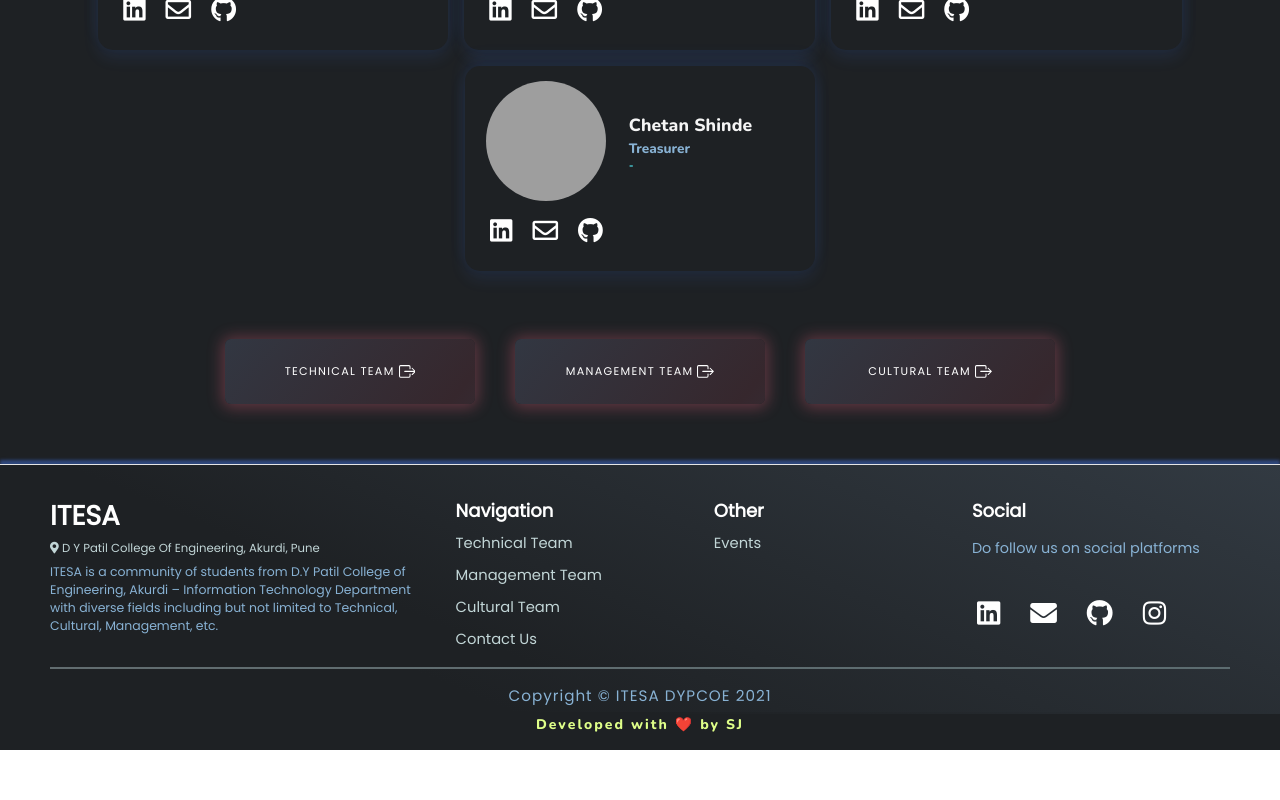
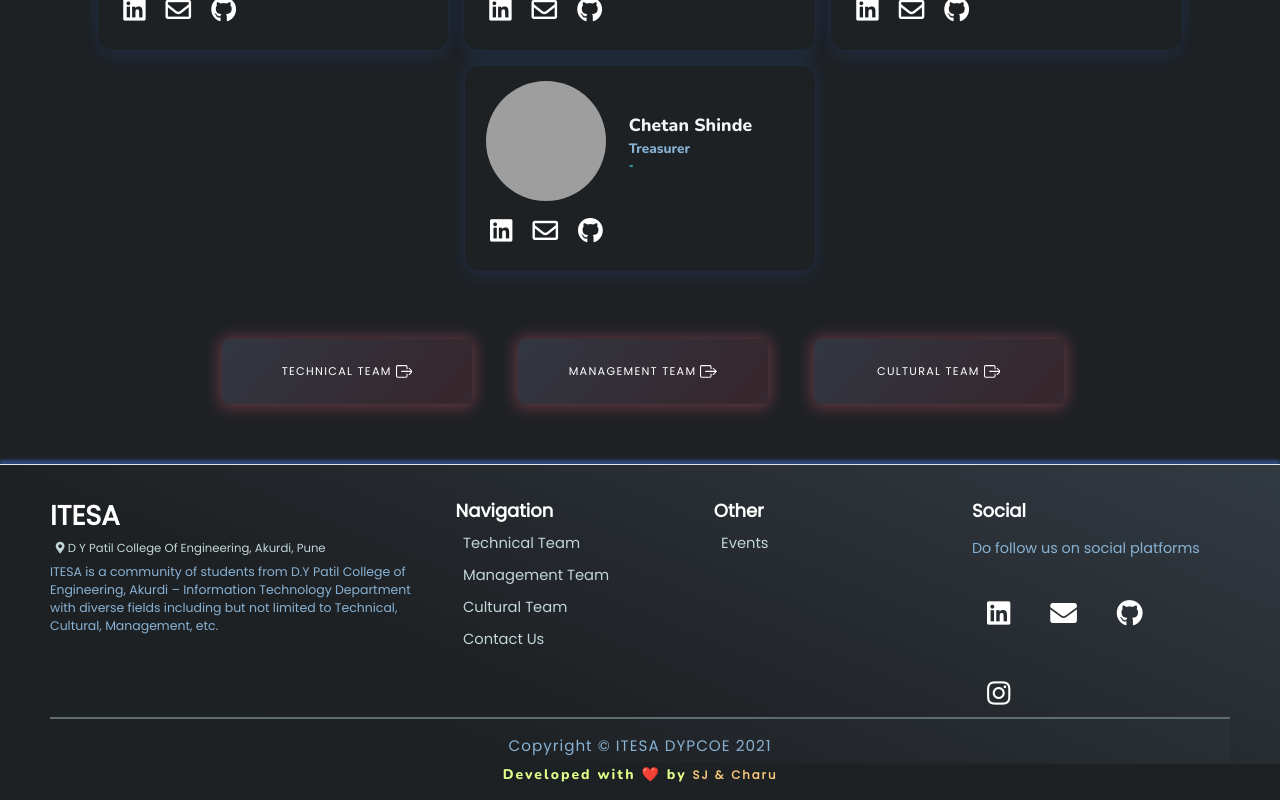
Before and after one commit to ITESA-DYPCOE/ITESA_WEBSITE, a React (Create React App) app: page / in a window 1280 px wide. Shown: the part 1770-2570 px from the top of the page. Before the commit the page ends 2520 px from the top, so only its background shows below. Built offline with nearby package versions, Linux system fonts and the light colour scheme; grey boxes are pictures that could not be loaded.

Commit message:
Footer Updated

```diff
--- a/src/components/Footer/Footer.css
+++ b/src/components/Footer/Footer.css
@@ -240,6 +240,8 @@
 
   a {
     font-size: 0.73rem;
+    padding-left: 0.5em;
+    color: #fac87b;
   }
 
   .info {
@@ -279,6 +281,8 @@
   }
   a {
     font-size: 0.78rem;
+    padding-left: 0.5em;
+    color: #fac87b;
   }
   .info {
     font-size: 0.78rem;
--- a/src/components/Footer/Footer.js
+++ b/src/components/Footer/Footer.js
@@ -119,16 +119,27 @@ const Footer = () => {
           </div>
         </div>
       </footer>
+      <div className="creator-text creator-text-dark">
+        <h5 className="creator">
+          Developed with ❤️ by
           <a
             href="https://www.linkedin.com/in/shubham-jadhav-77a588192"
             target="_blank"
             rel="noreferrer"
             style={{ textDecoration: "none" }}
           >
-				<div className="creator-text creator-text-dark">
-					<h5 className="creator">Developed with ❤️ by SJ</h5>
+            SJ &
+          </a>
+          <a
+            href="https://www.linkedin.com/in/charudutta-chaudhari-a980661a0/"
+            target="_blank"
+            rel="noreferrer"
+            style={{ textDecoration: "none" }}
+          >
+            Charu
+          </a>
+        </h5>
       </div>
-			</a>
     </React.Fragment>
   );
 };
--- a/src/components/Pages/Events/Event-Card/index.js
+++ b/src/components/Pages/Events/Event-Card/index.js
@@ -1,4 +1,3 @@
-import { Link } from "@material-ui/core";
 import React from "react";
 import "../css/Events.styles.css";
 
--- a/src/components/utils/ScrollToTop/style.css
+++ b/src/components/utils/ScrollToTop/style.css
@@ -1,7 +1,7 @@
 .scroll-top {
   position: fixed;
   right: 0;
-	bottom: 20px;
+  bottom: 40px;
   height: 20px;
   z-index: 1000;
   cursor: pointer;
```
Lines whose indentation alone changed are shown as unchanged.
